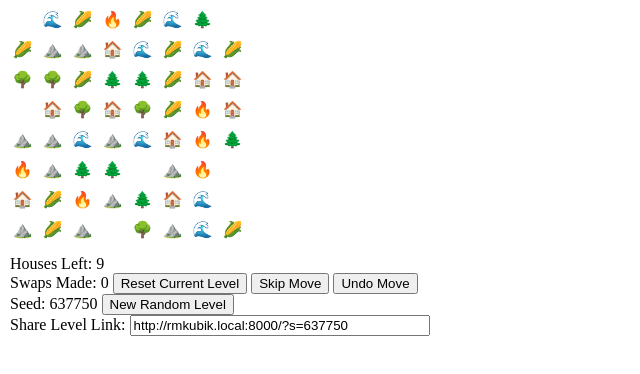
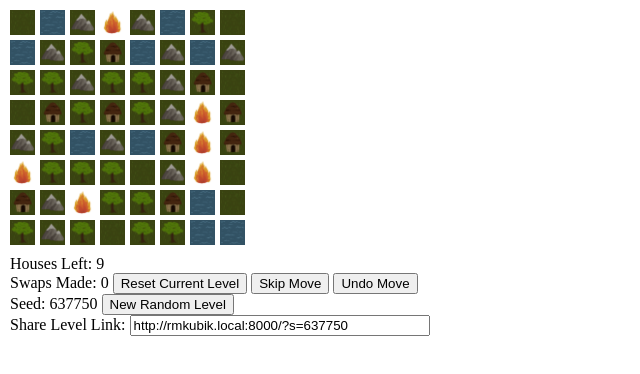
Before and after one commit to rmkubik/ldjam41, a plain HTML site: page index.html in a window 1280 px wide. Shown: the whole page, without its empty margins (0-640 px from the left). Drawn offline with Linux system fonts and the light colour scheme.

Commit message:
Replace emojis with images

```diff
--- a/src/index.js
+++ b/src/index.js
@@ -5,12 +5,22 @@ let tiles = [];
 const types = {
   fire: '🔥',
   water: '🌊',
-  farm: '🌽',
+  // farm: '🌽',
   mountain: '⛰️',
   tree: '🌳',
   pine: '🌲',
   house: '🏠',
   empty: ' '
+}
+const imgs = {
+  fire: 'fire.png',
+  water: 'ocean.png',
+  // farm: '🌽',
+  mountain: 'mountain.png',
+  tree: 'tree.png',
+  pine: 'tree.png',
+  house: 'hovel.png',
+  empty: 'grass.png'
 }
 const gameStyles = {
     margin: 10,
@@ -106,7 +116,9 @@ function render(tiles, state) {
                 ) {
                     tile.className += ' selected';
             }
-            tile.innerHTML = tiles[row][col];
+            const img = document.createElement('img');
+            img.src = `assets/${getImgUrlByType(tiles[row][col])}`;
+            tile.append(img);
         }
     }
     state.score = updateUI(tiles);
@@ -324,6 +336,12 @@ function isSameTileType(tiles, a, b) {
     return tiles[a.row][a.col] === tiles[b.row][b.col];
 }
 
+function getImgUrlByType(type) {
+    return imgs[Object.entries(types).find(([name, icon]) => {
+        return icon === type;
+    })[0]];
+}
+
 function getTypeById(id) {
     const typeKeys = Object.entries(types);
     return typeKeys[id][1];
--- a/src/styles.css
+++ b/src/styles.css
@@ -28,6 +28,11 @@ body {
   /* border: 1px solid black; */
 }
 
+.tile img {
+    width: 100%;
+    height: 100%;
+}
+
 .selected {
     border: 1px solid black;
 }
```
Also changed, not shown: assets/fire.png (added), assets/grass.png (added), assets/hovel.png (added), assets/mountain.png (added), assets/ocean.png (added), assets/tree.png (added).
